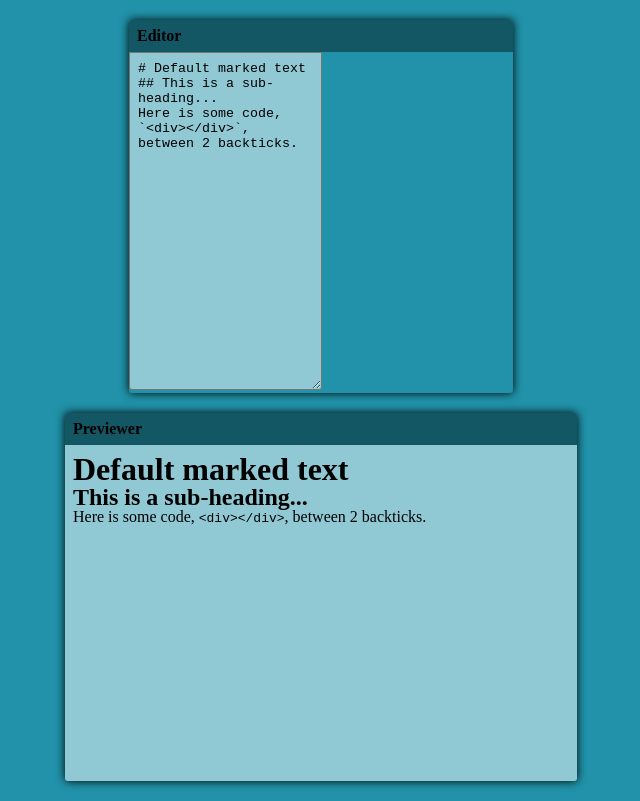
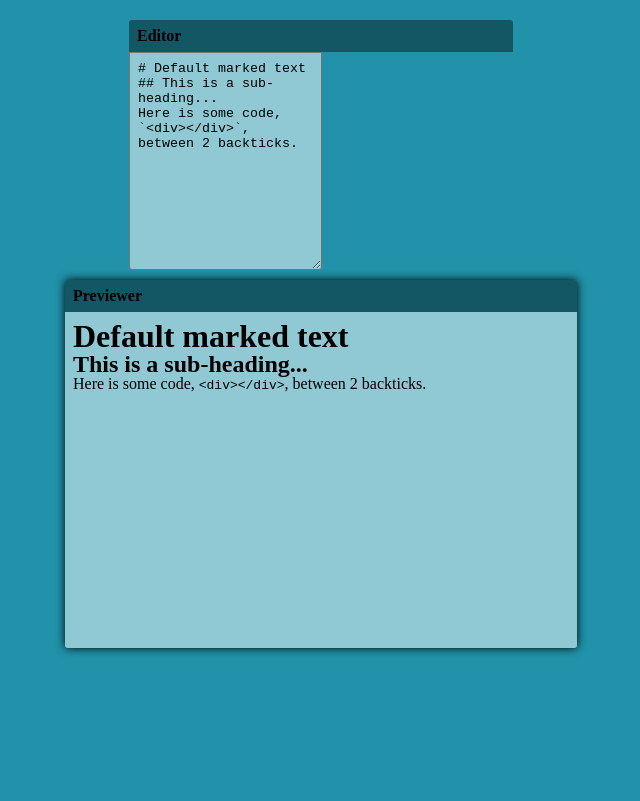
Before and after one commit to efgeorge/markdown-previewer, a React (Create React App) app: page / in a window 1280 px wide. Shown: the whole page, without its empty margins (319-959 px from the left). Built offline with nearby package versions, Linux system fonts and the light colour scheme.

Commit message:
disabled box shadow for editor since it ruins the typefield design

```diff
--- a/src/styles/Typefield.scss
+++ b/src/styles/Typefield.scss
@@ -1,17 +1,17 @@
 #editorWraper {
     max-height: 50%;
     width: 99%;
-    max-height: 30bh;
+    max-height: 30vh;
     max-width: 30vw;
     margin: 1.25rem auto;
-    -webkit-box-shadow: 0 0 10px #000;
-            box-shadow: 0 0 10px #000;
+    // -webkit-box-shadow: 0 0 10px #000;
+    //         box-shadow: 0 0 10px #000;
     border-radius: 3px;
 }
 
 #editor {
     width: fill;
-    min-height: 20rem;
+    min-height: 15em;
     padding: 0.5rem;
     background-color: #90c8d4;
     border-radius: 0 0 3px 3px;
```
